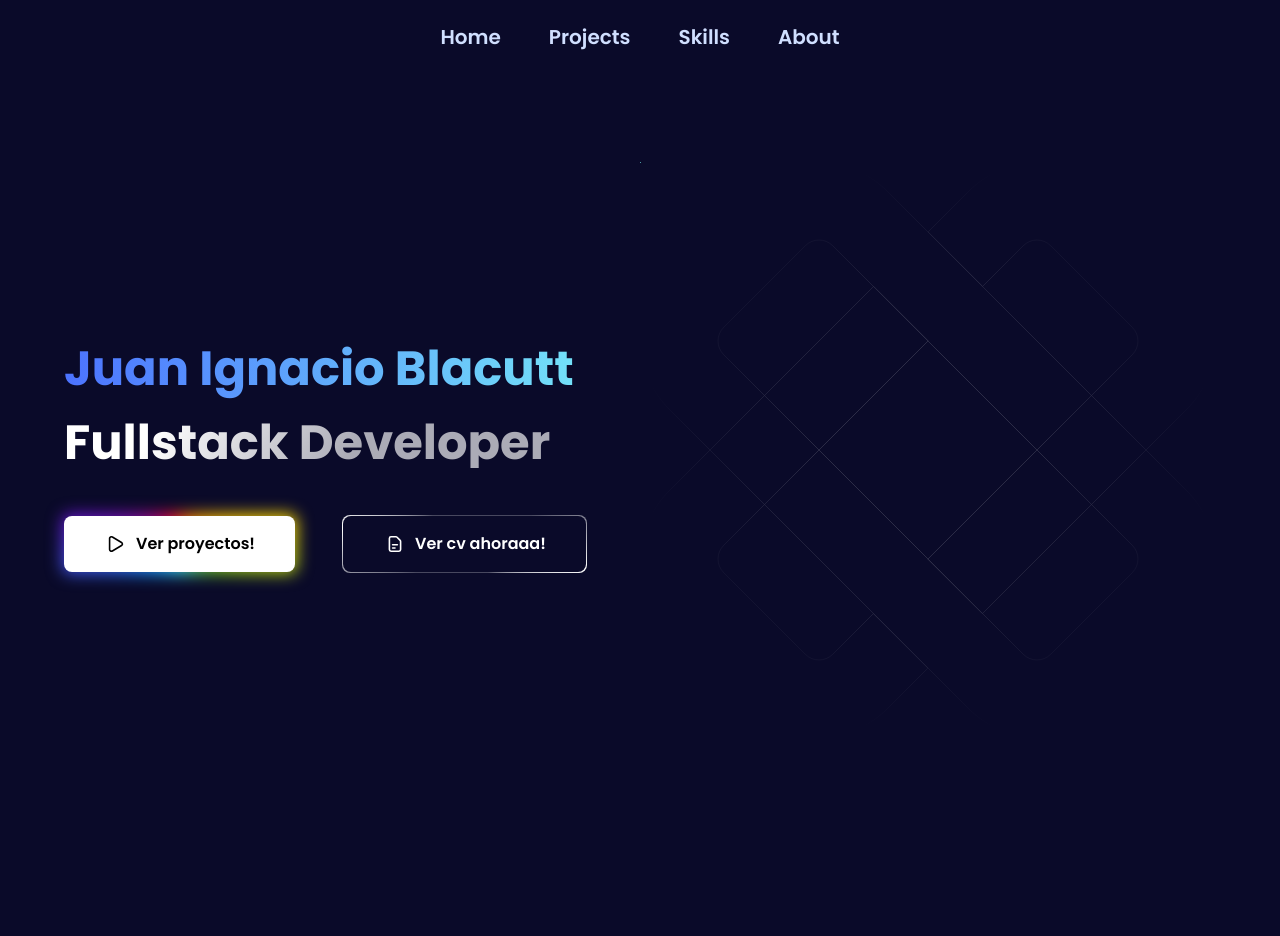
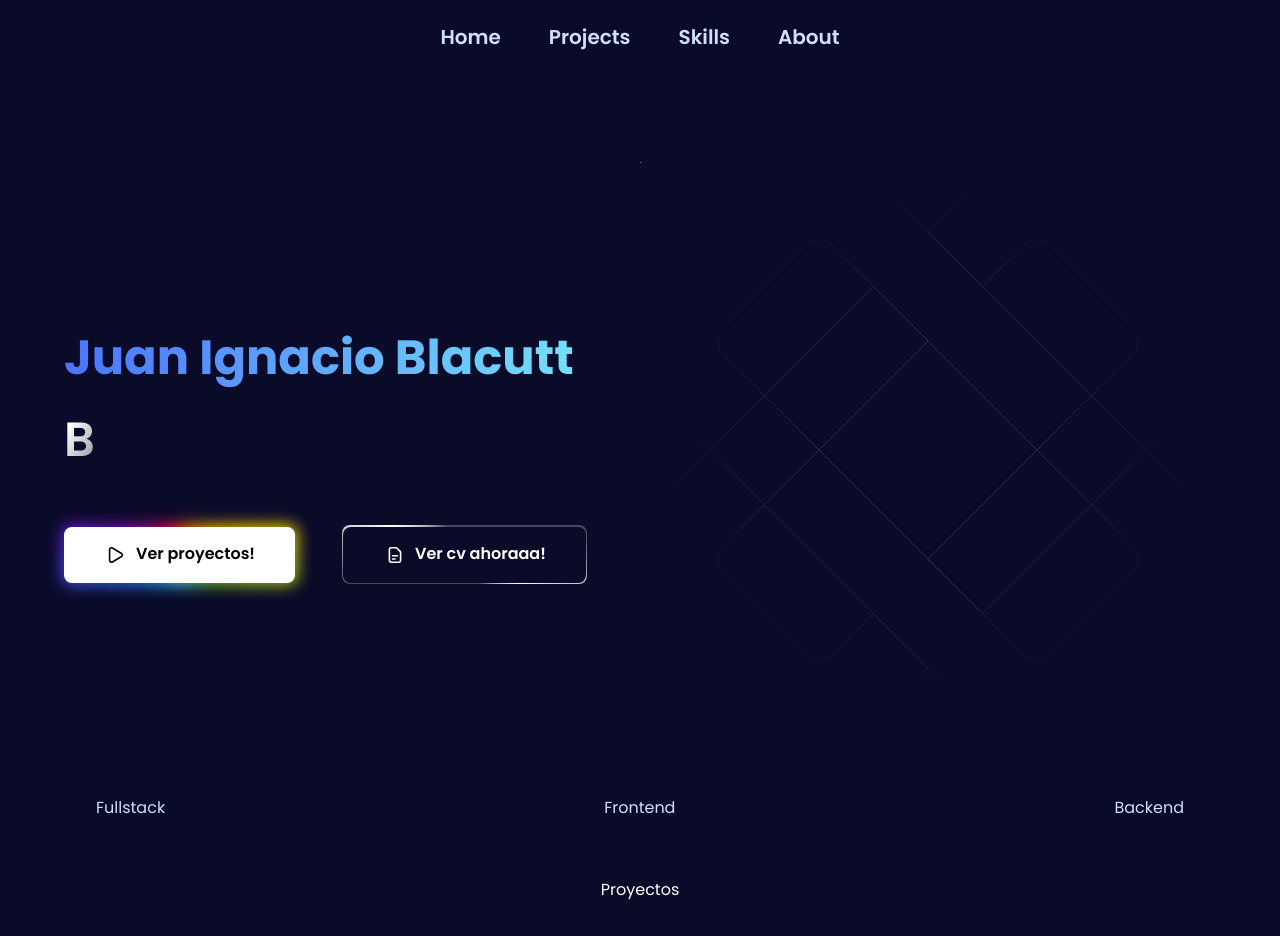
Before and after one commit to JIB2017/personal-portfolio, a Next.js app: page / in a window 1280 px wide. Shown: the top 936 px of the page. Before the commit the page ends 802 px from the top, so only its background shows below. Built offline with nearby package versions, Linux system fonts and the light colour scheme.

Commit message:
Added typing text & filter section

```diff
--- a/app/(root)/(home)/page.tsx
+++ b/app/(root)/(home)/page.tsx
@@ -1,5 +1,7 @@
 import { Btn1, Btn2 } from "@/components/button";
 import { BackgroundAnimation } from "@/components/BackgroundAnimation"
+import TypingAnimation from '@/components/TypingAnimation';
+import Filters from "@/components/Filters";
 
 const Page = () => {
   return (
@@ -9,9 +11,10 @@ const Page = () => {
           <h1 className="heading2 text-gradient_purple-blue py-4">
             Juan Ignacio Blacutt
           </h1>
-          <span className="heading2 text-gradient-grey mt-2">
+          <TypingAnimation />
+          {/* <span className="heading2 text-gradient-grey mt-2">
             Fullstack Developer
-          </span>
+          </span> */}
           <div className="flex-between flex-row gap-12 mt-12">
             <Btn1 />
             <Btn2 />
@@ -19,8 +22,12 @@ const Page = () => {
         </div>
         <div className="flex-center w-full z-20">
           <BackgroundAnimation />
+          {/* <Image src="/BackgroundAnimation.svg" alt="background-animation" width={150} height={150} className="w-full"/> */}
         </div>
       </section>
+
+      <Filters />
+      <section className="text-white">Proyectos</section>
     </main>
   );
 };
--- a/components/BackgroundAnimation.tsx
+++ b/components/BackgroundAnimation.tsx
@@ -1,7 +1,5 @@
 export const BackgroundAnimation = () => (
-  <div className="w-full">
     <svg
-      className="BgAnimation__svg"
       viewBox="0 0 602 602"
       fill="none"
       xmlns="http://www.w3.org/2000/svg"
@@ -357,5 +355,4 @@ export const BackgroundAnimation = () => (
         </linearGradient>
       </defs>
     </svg>
-  </div>
 );
--- /dev/null
+++ b/components/Filters.tsx
@@ -0,0 +1,33 @@
+"use client";
+
+import React, { useState } from "react";
+
+const Filters = () => {
+  const filters = ["fullstack", "frontend", "backend"];
+  const [active, setActive] = useState("");
+
+  const handlerFilter = (filter: string) => {
+    setActive(filter);
+    if (active === filter) {
+        setActive("");
+    }
+  };
+
+  return (
+    <div className="flex-center w-full mx-auto text-white-800 no-scrollbar gap-2 py-12">
+      <ul className="flex-between w-full">
+        {filters.map((filter) => (
+          <button
+            key={filter}
+            onClick={() => handlerFilter(filter)}
+            className={`${active === filter ? "bg-landing-rainbow" : ""} whitespace-nowrap rounded-lg px-8 py-2.5 capitalize`}
+          >
+            {filter}
+          </button>
+        ))}
+      </ul>
+    </div>
+  );
+};
+
+export default Filters;
--- /dev/null
+++ b/components/TypingAnimation.tsx
@@ -0,0 +1,29 @@
+"use client";
+
+import { TypeAnimation } from "react-type-animation";
+
+const TypingAnimation = () => {
+  return (
+    <div className="base-bold text-gradient-grey mt-2 py-4">
+      <TypeAnimation
+        sequence={[
+          "Fullstack Developer",
+          1000,
+          "Frontend Developer",
+          1000,
+          "Backend Developer",
+          1000,
+          "Web Developer",
+          1000,
+        ]}
+        wrapper="span"
+        cursor={true}
+        repeat={Infinity}
+        speed={50}
+        style={{ fontSize: "2em", display: "inline-block" }}
+      />
+    </div>
+  );
+};
+
+export default TypingAnimation;
--- a/package.json
+++ b/package.json
@@ -25,6 +25,7 @@
     "query-string": "^8.1.0",
     "react": "18.2.0",
     "react-dom": "18.2.0",
+    "react-type-animation": "^3.1.0",
     "sanity": "^3.16.7",
     "styled-components": "5.2",
     "tailwind-merge": "^1.14.0",
```
Also changed, not shown: 1 other file (tests, documents, lock files or other folders).
